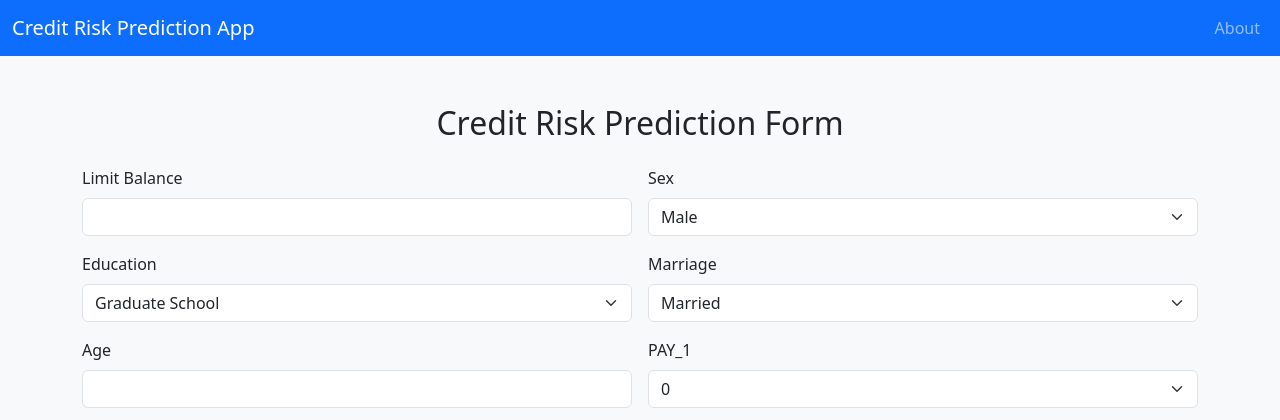
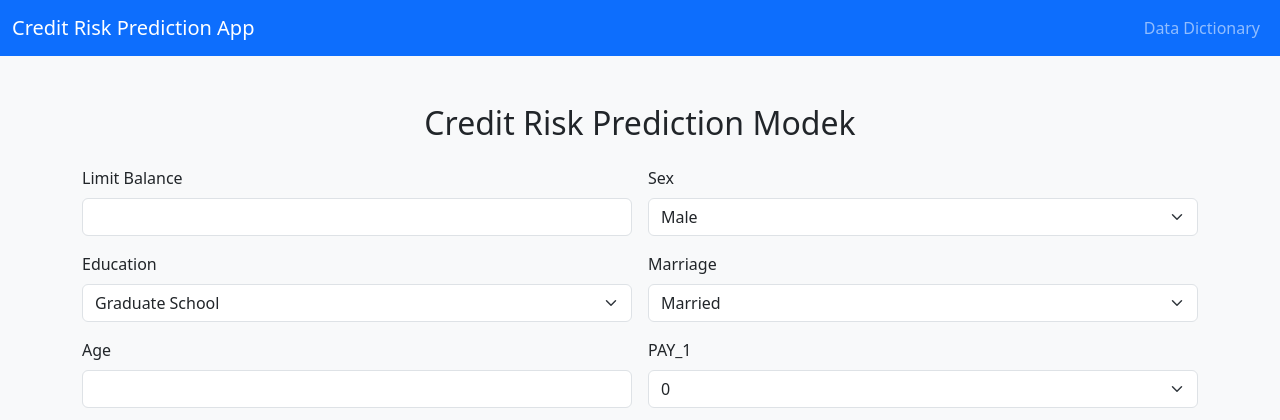
Before and after one commit to Ranjana05b/Credit_risk_app, a Flask app: page / in a window 1280 px wide. Shown: the top 420 px of the page. Run offline with Flask 3, Linux system fonts and the light colour scheme; parts of the project's set-up code (start-up, migrations or seed data) failed here and were passed over; some libraries are stand-ins or nearby versions.

Commit message:
Update index.html

```diff
--- a/templates/index.html
+++ b/templates/index.html
@@ -45,7 +45,7 @@
         <div class="collapse navbar-collapse" id="navbarNav">
           <ul class="navbar-nav ms-auto">
             <li class="nav-item">
-              <a class="nav-link" href="#about-section">About</a>
+              <a class="nav-link" href="#about-section">Data Dictionary</a>
             </li>
           </ul>
         </div>
@@ -54,7 +54,7 @@
 
     <!-- Form Section -->
     <div class="container mt-5">
-      <h2 class="text-center mb-4">Credit Risk Prediction Form</h2>
+      <h2 class="text-center mb-4">Credit Risk Prediction Modek</h2>
       <form action="/predict" method="post" class="row g-3">
         <div class="col-md-6">
           <label class="form-label">Limit Balance</label>
```
